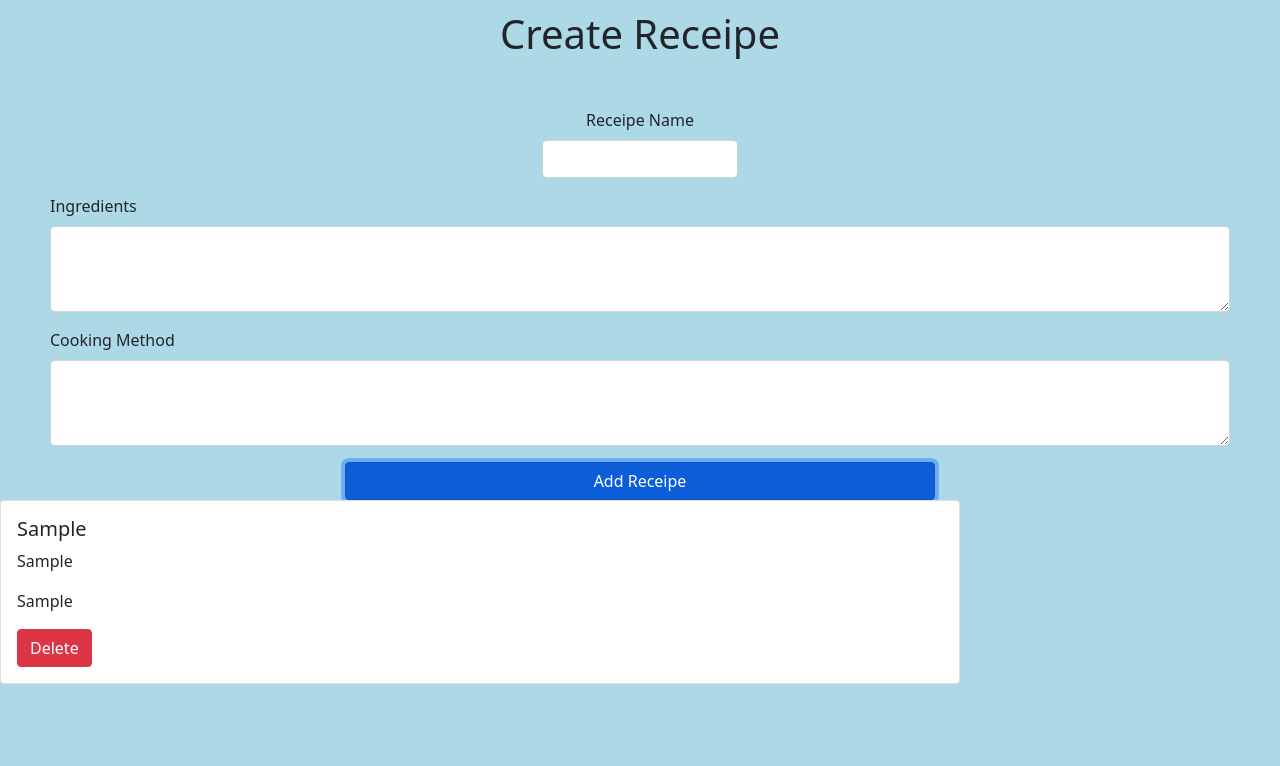
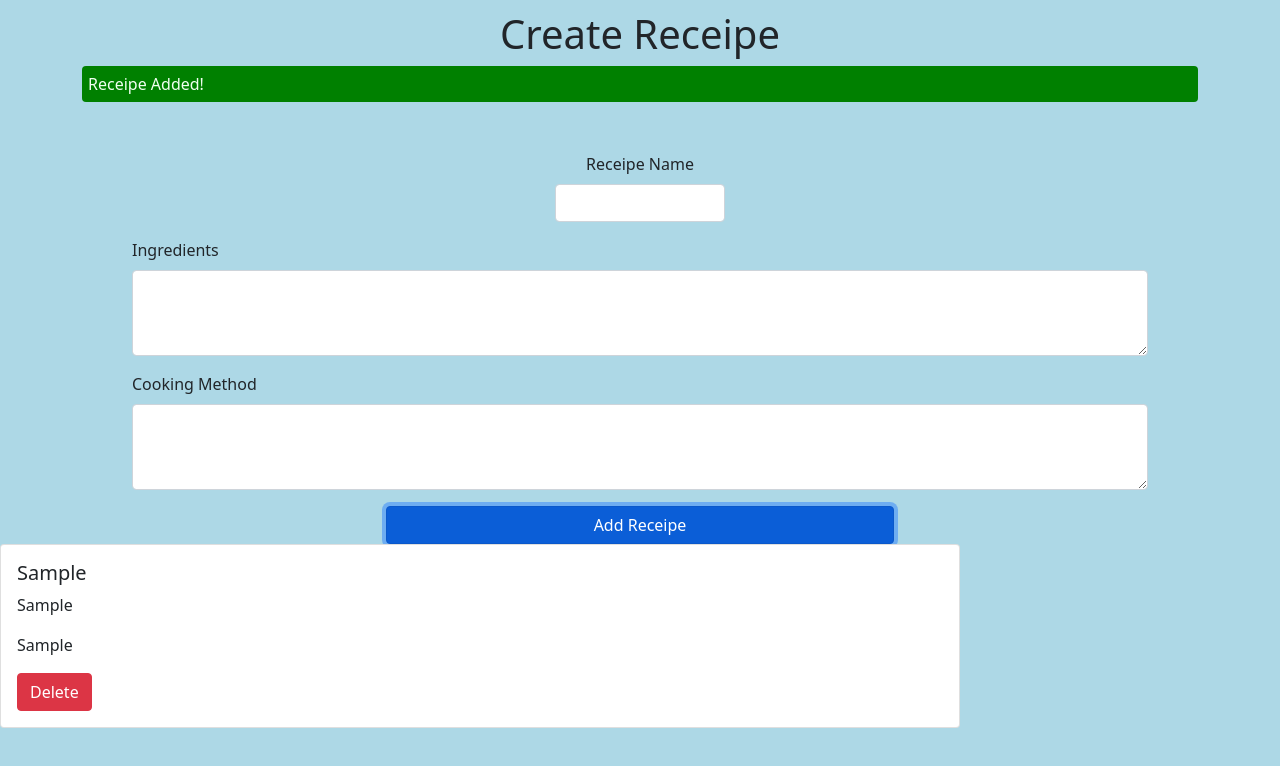
Before and after one commit to Prasaththevaraj/receipeapp, a plain HTML site: page index.html in a window 1280 px wide. Both pictures are taken after typing "Sample", "Sample", "Sample" into the empty fields and a click on the button "Add Receipe". Drawn offline with nearby package versions, Linux system fonts and the light colour scheme.

Commit message:
Success and error message

```diff
--- a/css/style.css
+++ b/css/style.css
@@ -19,3 +19,17 @@ h1 {
 body {
     background-color: lightblue;
   }
+
+  .success, .error {
+      color: honeydew;
+      padding: 5px;
+      margin: 5px 0 15px 0;
+  }
+
+.error {
+    background: red;
+}
+
+.success {
+    background: green;
+}
--- a/index.html
+++ b/index.html
@@ -9,7 +9,7 @@
     <link rel="stylesheet" href="./css/style.css">
 </head>
 <body>
-    <div class= "container"></div>
+    <div class= "container">
     <h1>Create Receipe</h1>
     <form id="receipe-form">
         <div class="mb-3 col-md-2 receipe">
@@ -29,10 +29,11 @@
 
             <button class="btn btn-primary" type="submit">Add Receipe</button>
           </div>
+        </div>
       </form>
       <div class="receipe-group" id="good-receipe"></div>
 
-      </div>
+
 
       <script src="https://cdn.jsdelivr.net/npm/bootstrap@5.0.2/dist/js/bootstrap.bundle.min.js"
       integrity="sha384-MrcW6ZMFYlzcLA8Nl+NtUVF0sA7MsXsP1UyJoMp4YLEuNSfAP+JcXn/tWtIaxVXM"
--- a/index.js
+++ b/index.js
@@ -32,6 +32,33 @@ div.innerHTML = `<div class="card w-75">
 receipeCard.appendChild(div);
 }
 
+
+// Show Alert
+UI.prototype.showAlert = function(message, className) {
+  // Create div
+  const div = document.createElement('div');
+
+  // add classes
+  div.className = `alert ${className}`;
+
+  // Add text
+  div.appendChild(document.createTextNode(message));
+
+  // Get parent
+  const container =document.querySelector(".container");
+
+  // Get form
+  const form = document.querySelector('#receipe-form');
+
+  // Insert Alert
+  container.insertBefore(div, form);
+
+  // Timeout after 3 sec
+
+  setTimeout(function(){
+    document.querySelector('.alert').remove();
+  }, 3000);
+}
 // clear feilds
 UI.prototype.clearFields = function(){
   document.getElementById('receipe-name').value = '';
@@ -53,11 +80,21 @@ const receipe = new Receipe(receipeName, ingredients, cookingMethod);
 // Instantiate UI
 const ui = new UI();
 
-// add receipe cards
+// validation
+if(receipeName === '' || ingredients === '' || cookingMethod === '') {
+  // Error alert
+  ui.showAlert('Please fill in all fields', 'error');
+} else {
+  // add receipe cards
 ui.addReceipeToCard(receipe);
+
+// Show success
+ui.showAlert('Receipe Added!', 'success');
 
 // clear feilds
 ui.clearFields();
+}
+
 
 e.preventDefault();
 });
```
